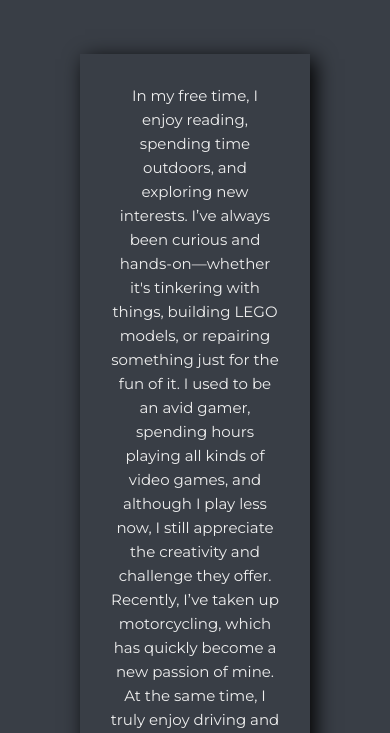
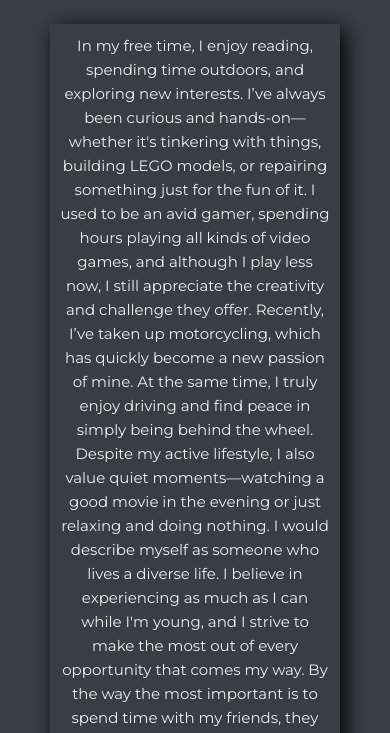
Before and after one commit to Kertesbacsi/banzoltan.github.io, a plain HTML site: page index.html in a window 390 px wide. Shown: the part 1029-1762 px from the top of the page. Drawn offline with Linux system fonts and the light colour scheme.

Commit message:
Add files via upload

```diff
--- a/style.css
+++ b/style.css
@@ -725,4 +725,5 @@ body {
   .contact-section h2 { font-size: 1.8rem; }
   .projects-grid { grid-template-columns: repeat(2, 2fr); gap: 50px; margin: 40px; }
   .project-name {font-size: 0.9rem;}
+  #about-text{margin: 10px; padding: 10px;}
 }
```
